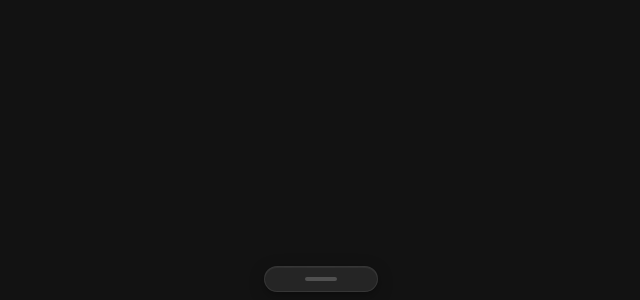
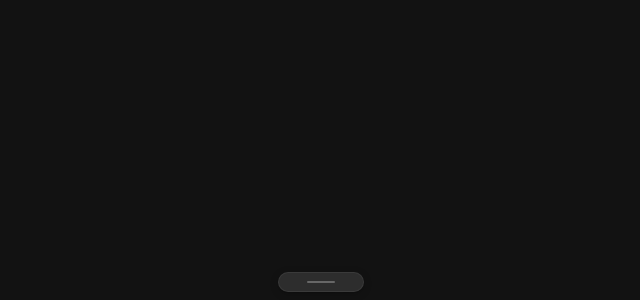
Before and after one commit to pengyou200902/mentascribe-desktop, a React (Vite) app: page / in a window 1280 px wide. Shown: the part 500-800 px from the top of the page, without its empty margins (319-959 px from the left). Built offline with nearby package versions, Linux system fonts and the light colour scheme.

Commit message:
Update collapsed dictation bar

```diff
--- a/src/styles/globals.css
+++ b/src/styles/globals.css
@@ -68,32 +68,31 @@ html, body, #root {
   cursor: grabbing;
 }
 
-/* ---- Collapsed State (slim pill) ---- */
+/* ---- Collapsed State (ultra-slim pill like Wispr Flow) ---- */
 .widget-collapsed {
   display: flex;
   align-items: center;
   justify-content: center;
-  padding: 10px 40px;
-  background: rgba(40, 40, 40, 0.88);
-  backdrop-filter: blur(24px);
-  -webkit-backdrop-filter: blur(24px);
-  border-radius: 24px;
-  border: 1px solid rgba(255, 255, 255, 0.08);
+  padding: 8px 28px;
+  background: rgba(55, 55, 55, 0.75);
+  backdrop-filter: blur(20px);
+  -webkit-backdrop-filter: blur(20px);
+  border-radius: 14px;
+  border: 1px solid rgba(255, 255, 255, 0.06);
   box-shadow:
-    0 4px 16px rgba(0, 0, 0, 0.25),
-    0 2px 4px rgba(0, 0, 0, 0.15),
-    inset 0 1px 0 rgba(255, 255, 255, 0.05);
-  transition: all 0.25s cubic-bezier(0.4, 0, 0.2, 1);
+    0 2px 8px rgba(0, 0, 0, 0.2),
+    0 1px 2px rgba(0, 0, 0, 0.1);
+  transition: all 0.2s cubic-bezier(0.4, 0, 0.2, 1);
 }
 
 .pill-indicator {
   display: flex;
   align-items: center;
   justify-content: center;
-  width: 32px;
-  height: 4px;
-  background: rgba(255, 255, 255, 0.2);
-  border-radius: 2px;
+  width: 28px;
+  height: 2.5px;
+  background: rgba(255, 255, 255, 0.28);
+  border-radius: 1.5px;
   transition: all 0.2s ease;
 }
 
@@ -106,18 +105,18 @@ html, body, #root {
 }
 
 .pill-dot.recording {
-  width: 6px;
-  height: 6px;
+  width: 5px;
+  height: 5px;
   background: #f0972a;
-  box-shadow: 0 0 8px rgba(240, 151, 42, 0.6);
+  box-shadow: 0 0 6px rgba(240, 151, 42, 0.6);
   animation: pulse-glow 1.5s ease-in-out infinite;
 }
 
 .pill-dot.processing {
-  width: 6px;
-  height: 6px;
+  width: 5px;
+  height: 5px;
   background: #f5b54f;
-  box-shadow: 0 0 6px rgba(245, 181, 79, 0.5);
+  box-shadow: 0 0 5px rgba(245, 181, 79, 0.5);
   animation: pulse-glow 0.8s ease-in-out infinite;
 }
 
@@ -298,12 +297,13 @@ html, body, #root {
 
 /* Hover effect on collapsed pill */
 .dictation-widget.collapsed:hover .widget-collapsed {
-  background: rgba(50, 50, 50, 0.92);
-  border-color: rgba(255, 255, 255, 0.12);
+  background: rgba(60, 60, 60, 0.82);
+  border-color: rgba(255, 255, 255, 0.1);
 }
 
 .dictation-widget.collapsed:hover .pill-indicator {
-  background: rgba(255, 255, 255, 0.3);
+  background: rgba(255, 255, 255, 0.35);
+  width: 30px;
 }
 
 /* ============================================
```
